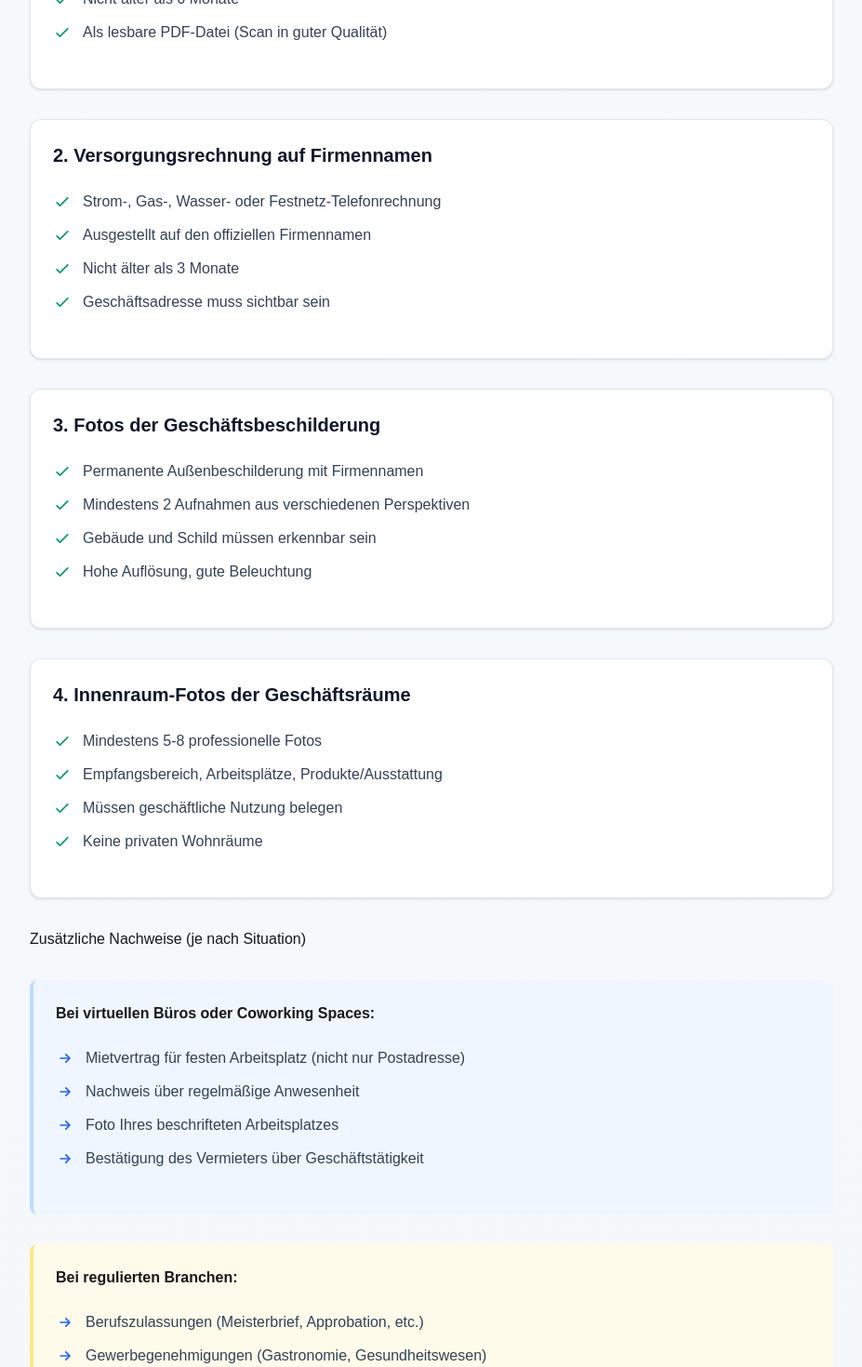
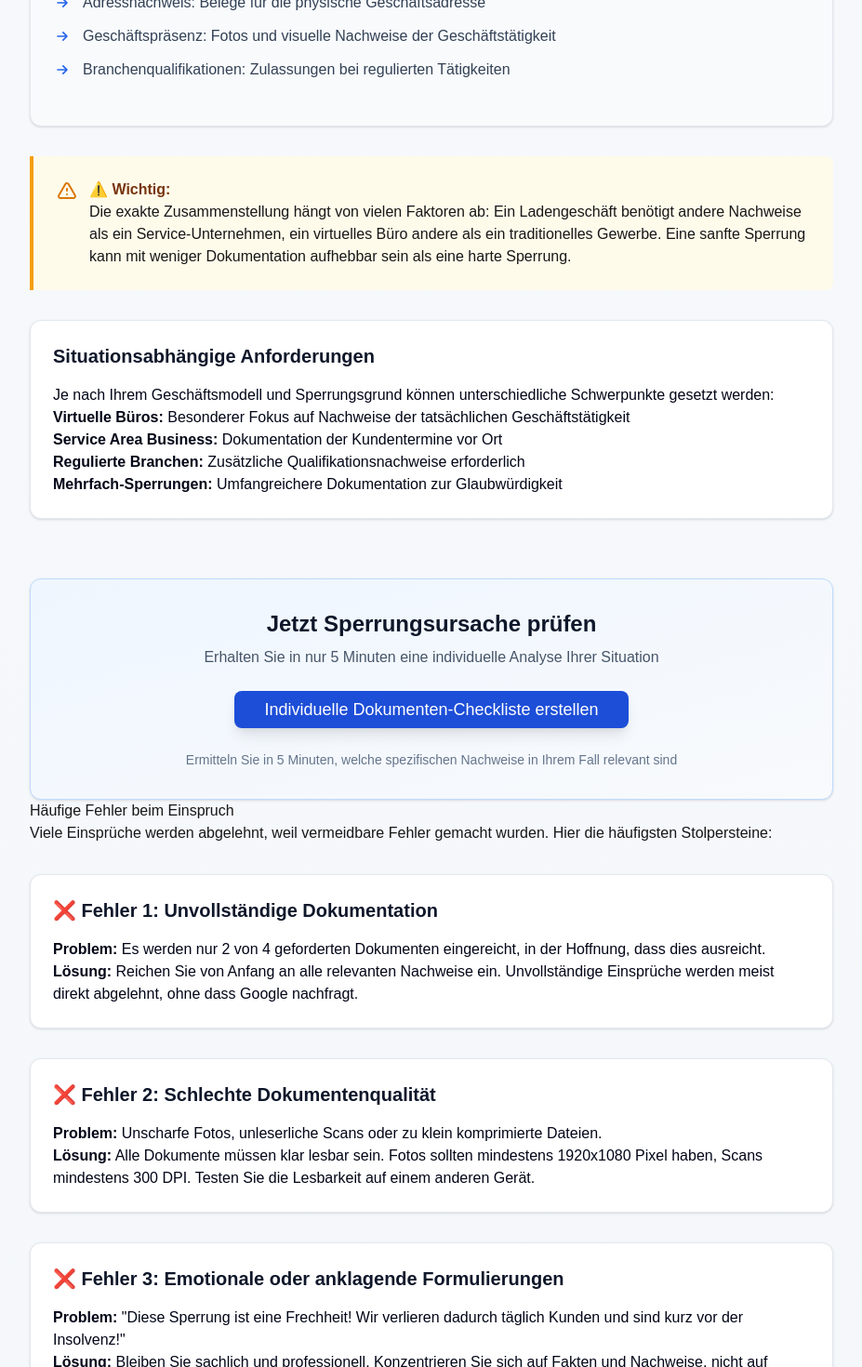
Before and after one commit to ETcreator/gbp-suspension, a Next.js app: page /google-profil-einspruch in a window 1280 px wide. Shown: the part 2200-3670 px from the top of the page at 93% size, without its empty margins (176-1103 px from the left). Built offline with nearby package versions, Linux system fonts and the light colour scheme.

Commit message:
feat: Add navigation - homepage to SEO pages and back

```diff
--- a/app/google-profil-einspruch/page.tsx
+++ b/app/google-profil-einspruch/page.tsx
@@ -85,72 +85,38 @@ export default function GoogleProfilEinspruchPage() {
       <h2>Welche Dokumente typischerweise nötig sind</h2>
 
       <p>
-        Die Qualität und Vollständigkeit Ihrer Dokumentation entscheidet maßgeblich über den Erfolg des Einspruchs. Google prüft, ob Ihr Unternehmen real und legitimiert ist. Bereiten Sie folgende Unterlagen vor:
+        Die Qualität und Vollständigkeit Ihrer Dokumentation entscheidet maßgeblich über den Erfolg des Einspruchs. Welche Dokumente Google konkret fordert, variiert jedoch erheblich je nach Art der Sperrung, Ihrem Geschäftsmodell und dem vermuteten Richtlinienverstoß.
       </p>
 
-      <h3>Kerndokumente (sollten immer dabei sein)</h3>
-
-      <ContentCard title="1. Gewerbeanmeldung oder Handelsregisterauszug">
-        <CheckList variant="check" items={[
-          'Offizieller Nachweis vom Gewerbeamt oder Handelsregister',
-          'Muss aktuelle Geschäftsadresse enthalten',
-          'Nicht älter als 6 Monate',
-          'Als lesbare PDF-Datei (Scan in guter Qualität)'
+      <ContentCard title="Dokumentenkategorien im Überblick" variant="secondary">
+        <p>Google prüft typischerweise Nachweise in folgenden Bereichen:</p>
+        <CheckList variant="arrow" items={[
+          'Geschäftliche Legitimation: Offizielle Registrierungen und Genehmigungen',
+          'Adressnachweis: Belege für die physische Geschäftsadresse',
+          'Geschäftspräsenz: Fotos und visuelle Nachweise der Geschäftstätigkeit',
+          'Branchenqualifikationen: Zulassungen bei regulierten Tätigkeiten'
         ]} />
       </ContentCard>
 
-      <ContentCard title="2. Versorgungsrechnung auf Firmennamen">
-        <CheckList variant="check" items={[
-          'Strom-, Gas-, Wasser- oder Festnetz-Telefonrechnung',
-          'Ausgestellt auf den offiziellen Firmennamen',
-          'Nicht älter als 3 Monate',
-          'Geschäftsadresse muss sichtbar sein'
-        ]} />
+      <ImportantNote>
+        <p>
+          Die exakte Zusammenstellung hängt von vielen Faktoren ab: Ein Ladengeschäft benötigt andere Nachweise als ein Service-Unternehmen, ein virtuelles Büro andere als ein traditionelles Gewerbe. Eine sanfte Sperrung kann mit weniger Dokumentation aufhebbar sein als eine harte Sperrung.
+        </p>
+      </ImportantNote>
+
+      <ContentCard title="Situationsabhängige Anforderungen">
+        <p>Je nach Ihrem Geschäftsmodell und Sperrungsgrund können unterschiedliche Schwerpunkte gesetzt werden:</p>
+        <ul>
+          <li><strong>Virtuelle Büros:</strong> Besonderer Fokus auf Nachweise der tatsächlichen Geschäftstätigkeit</li>
+          <li><strong>Service Area Business:</strong> Dokumentation der Kundentermine vor Ort</li>
+          <li><strong>Regulierte Branchen:</strong> Zusätzliche Qualifikationsnachweise erforderlich</li>
+          <li><strong>Mehrfach-Sperrungen:</strong> Umfangreichere Dokumentation zur Glaubwürdigkeit</li>
+        </ul>
       </ContentCard>
 
-      <ContentCard title="3. Fotos der Geschäftsbeschilderung">
-        <CheckList variant="check" items={[
-          'Permanente Außenbeschilderung mit Firmennamen',
-          'Mindestens 2 Aufnahmen aus verschiedenen Perspektiven',
-          'Gebäude und Schild müssen erkennbar sein',
-          'Hohe Auflösung, gute Beleuchtung'
-        ]} />
-      </ContentCard>
-
-      <ContentCard title="4. Innenraum-Fotos der Geschäftsräume">
-        <CheckList variant="check" items={[
-          'Mindestens 5-8 professionelle Fotos',
-          'Empfangsbereich, Arbeitsplätze, Produkte/Ausstattung',
-          'Müssen geschäftliche Nutzung belegen',
-          'Keine privaten Wohnräume'
-        ]} />
-      </ContentCard>
-
-      <h3>Zusätzliche Nachweise (je nach Situation)</h3>
-
-      <HighlightBox variant="info">
-        <h4><strong>Bei virtuellen Büros oder Coworking Spaces:</strong></h4>
-        <CheckList variant="arrow" items={[
-          'Mietvertrag für festen Arbeitsplatz (nicht nur Postadresse)',
-          'Nachweis über regelmäßige Anwesenheit',
-          'Foto Ihres beschrifteten Arbeitsplatzes',
-          'Bestätigung des Vermieters über Geschäftstätigkeit'
-        ]} />
-      </HighlightBox>
-
-      <HighlightBox variant="warning">
-        <h4><strong>Bei regulierten Branchen:</strong></h4>
-        <CheckList variant="arrow" items={[
-          'Berufszulassungen (Meisterbrief, Approbation, etc.)',
-          'Gewerbegenehmigungen (Gastronomie, Gesundheitswesen)',
-          'Zertifikate und Qualifikationsnachweise',
-          'Versicherungsnachweise (Berufshaftpflicht)'
-        ]} />
-      </HighlightBox>
-
       <CTASection
-        text="Dokumente-Checkliste erstellen"
-        subtitle="Erhalten Sie eine individuell auf Ihre Situation zugeschnittene Checkliste"
+        text="Individuelle Dokumenten-Checkliste erstellen"
+        subtitle="Ermitteln Sie in 5 Minuten, welche spezifischen Nachweise in Ihrem Fall relevant sind"
       />
 
       <h2>Häufige Fehler beim Einspruch</h2>
@@ -295,57 +261,30 @@ export default function GoogleProfilEinspruchPage() {
       <h2>Textvorlage für den Einspruch</h2>
 
       <p>
-        Nutzen Sie diese Struktur als Grundlage und passen Sie sie an Ihre spezifische Situation an:
+        Die optimale Formulierung und Struktur Ihres Einspruchs hängt stark vom identifizierten Sperrungsgrund und Ihrer individuellen Situation ab. Ein Einspruch bei Adressproblemen erfordert andere Schwerpunkte als einer bei Keyword-Verstößen.
       </p>
 
-      <div className="bg-slate-50 dark:bg-slate-800 p-6 rounded-lg border border-slate-200 dark:border-slate-700 my-8">
-        <p className="font-semibold mb-4">Beispiel-Einspruch:</p>
+      <ContentCard title="Grundprinzipien erfolgreicher Einsprüche" variant="primary">
+        <p>Unabhängig vom Sperrungsgrund sollten Sie folgende Elemente berücksichtigen:</p>
+        <CheckList variant="check" items={[
+          'Sachlicher, professioneller Ton ohne Emotionalität',
+          'Klare Benennung des Problems und der Korrekturmaßnahmen',
+          'Strukturierte Darstellung: Situation → Ursache → Lösung → Nachweise',
+          'Vollständige Liste aller beigefügten Dokumente',
+          'Versicherung der Richtlinienkonformität'
+        ]} />
+      </ContentCard>
 
-        <p className="mb-4"><strong>Betreff:</strong> Antrag auf Überprüfung der Sperrung – [Ihr Firmenname]</p>
+      <ImportantNote>
+        <p>
+          Während die Grundstruktur eines Einspruchs relativ konstant ist, variieren die inhaltlichen Schwerpunkte erheblich: Bei virtuellen Büros müssen Sie Ihre physische Präsenz nachweisen, bei NAP-Problemen die Korrektur der Inkonsistenzen dokumentieren, bei Keyword-Verstößen die Bereinigung des Firmennamens belegen. Eine generische Vorlage kann daher in vielen Fällen kontraproduktiv sein.
+        </p>
+      </ImportantNote>
 
-        <p className="mb-4">Sehr geehrte Damen und Herren,</p>
-
-        <p className="mb-4">
-          wir beantragen hiermit die Überprüfung der Sperrung unseres Google Business Profiles für [Firmenname], [Adresse].
-        </p>
-
-        <p className="mb-4">
-          <strong>Zu unserer Situation:</strong><br />
-          Wir sind ein [seit X Jahren] etabliertes [Branche]-Unternehmen mit Sitz in [Ort]. An unserer Geschäftsadresse betreiben wir [Art der Tätigkeit] und sind während der angegebenen Geschäftszeiten für Kunden persönlich erreichbar.
-        </p>
-
-        <p className="mb-4">
-          <strong>Zu den möglichen Sperrungsgründen:</strong><br />
-          [Hier gehen Sie auf den vermuteten Grund ein, z.B.:]<br />
-          Wir vermuten, dass die Sperrung aufgrund [Grund] erfolgte. Hierzu möchten wir klarstellen: [Ihre Erklärung]. Als Nachweis haben wir folgende Unterlagen beigefügt: [Liste].
-        </p>
-
-        <p className="mb-4">
-          <strong>Beigefügte Nachweise:</strong>
-        </p>
-        <ul className="mb-4 ml-6 list-disc">
-          <li>Gewerbeanmeldung (aktueller Auszug)</li>
-          <li>Versorgungsrechnung auf Firmennamen (nicht älter als 3 Monate)</li>
-          <li>Fotos der Geschäftsbeschilderung (2 Perspektiven)</li>
-          <li>Innenraum-Fotos unserer Geschäftsräume (5 Aufnahmen)</li>
-          <li>[Weitere relevante Dokumente]</li>
-        </ul>
-
-        <p className="mb-4">
-          Wir versichern, dass alle Informationen in unserem Profil korrekt sind und den Google-Richtlinien entsprechen. [Falls Sie Korrekturen vorgenommen haben:] Etwaige zuvor vorhandene Unstimmigkeiten wurden korrigiert, wie die beigefügten Screenshots belegen.
-        </p>
-
-        <p className="mb-4">
-          Für Rückfragen oder weitere Informationen stehen wir jederzeit zur Verfügung.
-        </p>
-
-        <p>
-          Mit freundlichen Grüßen<br />
-          [Name]<br />
-          [Firma]<br />
-          [Kontaktdaten]
-        </p>
-      </div>
+      <CTASection
+        text="Einspruchstext für Ihren Fall generieren"
+        subtitle="Erhalten Sie eine auf Ihre Situation zugeschnittene Einspruchsstruktur"
+      />
 
       <ImportantNote>
         <p>
--- a/app/google-profil-gesperrt-gruende/page.tsx
+++ b/app/google-profil-gesperrt-gruende/page.tsx
@@ -71,13 +71,14 @@ export default function GoogleProfilGesperrtGruendePage() {
         </p>
       </ContentCard>
 
-      <h3>So lösen Sie das Problem:</h3>
-      <CheckList variant="check" items={[
-        'Permanente Präsenz nachweisen: Mietvertrag, Versorgungsrechnungen auf Firmennamen, Fotos der Geschäftsbeschilderung',
-        'Für Service-Geschäfte: Konfigurieren Sie Ihr Profil korrekt als "Service Area Business" ohne spezifische Adresse',
-        'Bei Coworking: Nachweis über feste Platzbuchung und regelmäßige Anwesenheit',
-        'Konsistenz herstellen: Gleichen Sie Adressangaben auf Website, Gewerbeanmeldung und Google-Profil exakt ab'
-      ]} />
+      <h3>Lösungsansätze:</h3>
+      <p>
+        Die konkrete Vorgehensweise zur Behebung von Adressproblemen hängt stark von Ihrem Geschäftsmodell ab. Service-Unternehmen benötigen andere Nachweise als Ladengeschäfte, Coworking-Nutzer andere als traditionelle Büros. Eine pauschale Checkliste greift hier oft zu kurz.
+      </p>
+      <CTASection
+        text="Adress-Problematik analysieren"
+        subtitle="Ermitteln Sie, welche Nachweise in Ihrer spezifischen Adress-Situation relevant sind"
+      />
 
       <div className="not-prose my-8">
         <InternalLinkBox
--- a/app/google-unternehmensprofil-gesperrt/page.tsx
+++ b/app/google-unternehmensprofil-gesperrt/page.tsx
@@ -30,7 +30,7 @@ export default function GoogleUnternehmensprofilGesperrtPage() {
       <h1>Google Unternehmensprofil gesperrt – was jetzt?</h1>
 
       <p className="lead text-xl text-slate-600 dark:text-slate-400">
-        Eine Sperrung des Google Unternehmensprofils kann massive Auswirkungen auf lokale Unternehmen haben: Sichtbarkeitsverlust in der Google-Suche, fehlende Kartenanzeige und damit einbrechende Kundenanfragen. In diesem Artikel erfahren Sie, warum Profile gesperrt werden und welche konkreten Schritte zur Reaktivierung führen.
+        Eine Sperrung des Google Unternehmensprofils kann massive Auswirkungen auf lokale Unternehmen haben: Sichtbarkeitsverlust in der Google-Suche, fehlende Kartenanzeige und damit einbrechende Kundenanfragen. In diesem Artikel erfahren Sie, warum Profile gesperrt werden und wie Sie die Ursache Ihrer Sperrung systematisch ermitteln können.
       </p>
 
       <TableOfContents items={[
@@ -137,26 +137,29 @@ export default function GoogleUnternehmensprofilGesperrtPage() {
       <h2>Welche Unterlagen Google häufig erwartet</h2>
 
       <p>
-        Um eine Sperrung aufzuheben, müssen Sie Google überzeugen, dass Ihr Unternehmen legitim ist und die Richtlinien einhält. Folgende Dokumente und Nachweise werden regelmäßig angefordert:
+        Um eine Sperrung aufzuheben, müssen Sie Google überzeugen, dass Ihr Unternehmen legitim ist und die Richtlinien einhält. Welche Dokumente und Nachweise Google konkret erwartet, hängt stark von der Art der Sperrung, Ihrem Geschäftsmodell und dem vermuteten Verstoß ab.
       </p>
 
-      <h3>Pflichtdokumente</h3>
-      <CheckList variant="check" items={[
-        'Gewerbeanmeldung oder Handelsregisterauszug: Offizieller Nachweis Ihrer Geschäftstätigkeit vom zuständigen Gewerbeamt oder Handelsregister',
-        'Versorgungsrechnung: Strom-, Gas- oder Wasserrechnung auf den Firmennamen, nicht älter als 3 Monate',
-        'Geschäftsbeschilderung: Fotos Ihrer permanenten Außenbeschilderung, die den Firmennamen gut lesbar zeigt',
-        'Innenraumfotos: Professionelle Aufnahmen Ihrer Geschäftsräume (Empfangsbereich, Arbeitsplätze, Produkte/Dienstleistungen)'
-      ]} />
+      <ContentCard title="Typische Nachweiskategorien" variant="secondary">
+        <p>Google fordert üblicherweise Nachweise in folgenden Bereichen an:</p>
+        <CheckList variant="arrow" items={[
+          'Geschäftliche Legitimation (z.B. Gewerbeanmeldung, Handelsregisterauszug)',
+          'Adressnachweis (z.B. Versorgungsrechnungen, Mietverträge)',
+          'Physische Präsenz (z.B. Fotos der Geschäftsbeschilderung, Innenraumaufnahmen)',
+          'Branchenspezifische Qualifikationen (bei regulierten Branchen)'
+        ]} />
+      </ContentCard>
 
-      <h3>Zusätzliche hilfreiche Nachweise</h3>
-      <CheckList variant="arrow" items={[
-        'Mietvertrag oder Eigentumsnachweis für die Geschäftsadresse',
-        'Geschäftskonto-Auszüge, die Geschäftsaktivitäten belegen',
-        'Zertifikate, Lizenzen oder Qualifikationsnachweise (bei regulierten Branchen)',
-        'Kundenbelege oder Rechnungen, die Geschäftstätigkeit dokumentieren',
-        'Fotos von Firmenwagen mit Beschriftung',
-        'Visitenkarten, Briefpapier, anderes Geschäftsmaterial'
-      ]} />
+      <ImportantNote>
+        <p>
+          Die exakte Zusammenstellung der benötigten Dokumente variiert erheblich je nach Sperrungsgrund. Ein virtuelles Büro erfordert andere Nachweise als ein Ladengeschäft, eine sanfte Sperrung andere als eine harte Sperrung. Eine pauschale Checkliste kann in vielen Fällen unvollständig oder überdimensioniert sein.
+        </p>
+      </ImportantNote>
+
+      <CTASection
+        text="Dokumenten-Checkliste für Ihren Fall erstellen"
+        subtitle="Ermitteln Sie in 5 Minuten, welche Nachweise in Ihrer spezifischen Situation relevant sind"
+      />
 
       <h2>Was Sie jetzt konkret tun sollten</h2>
 
```
